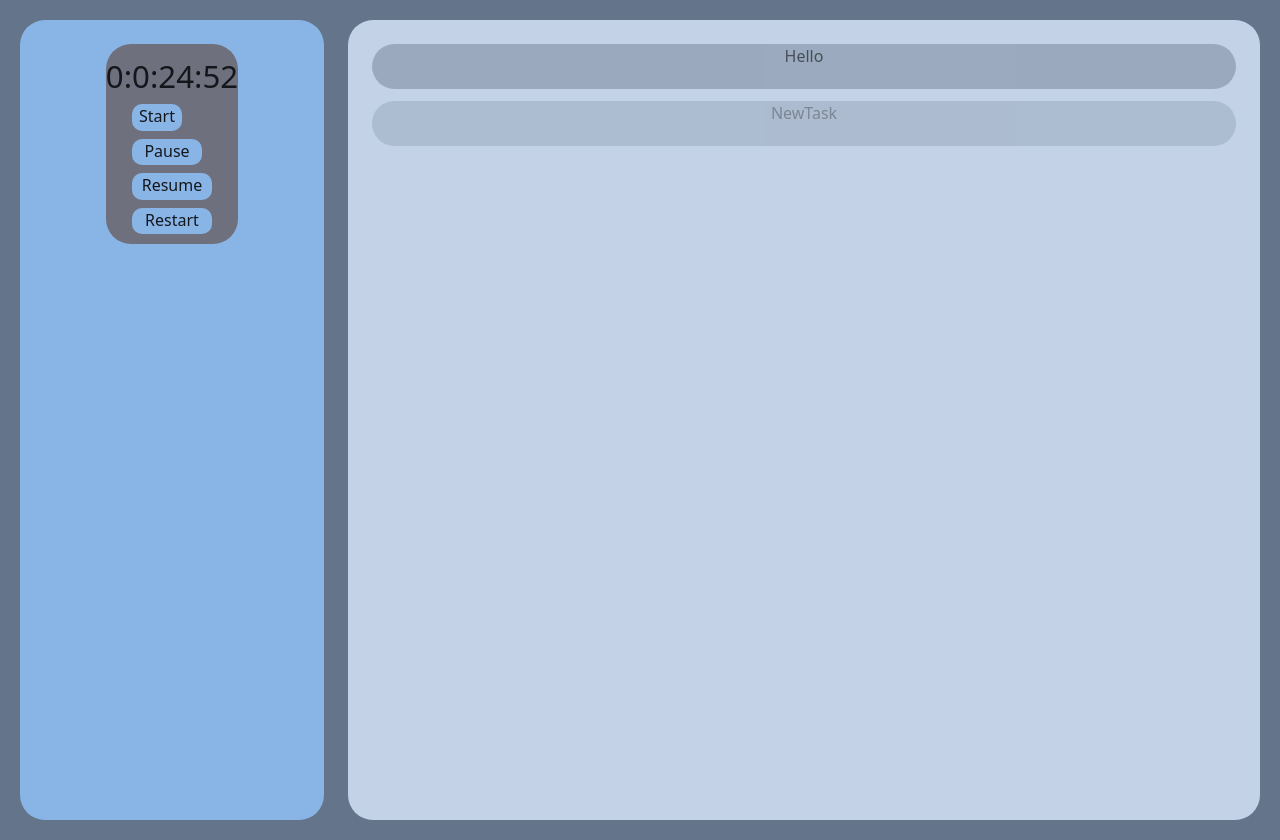
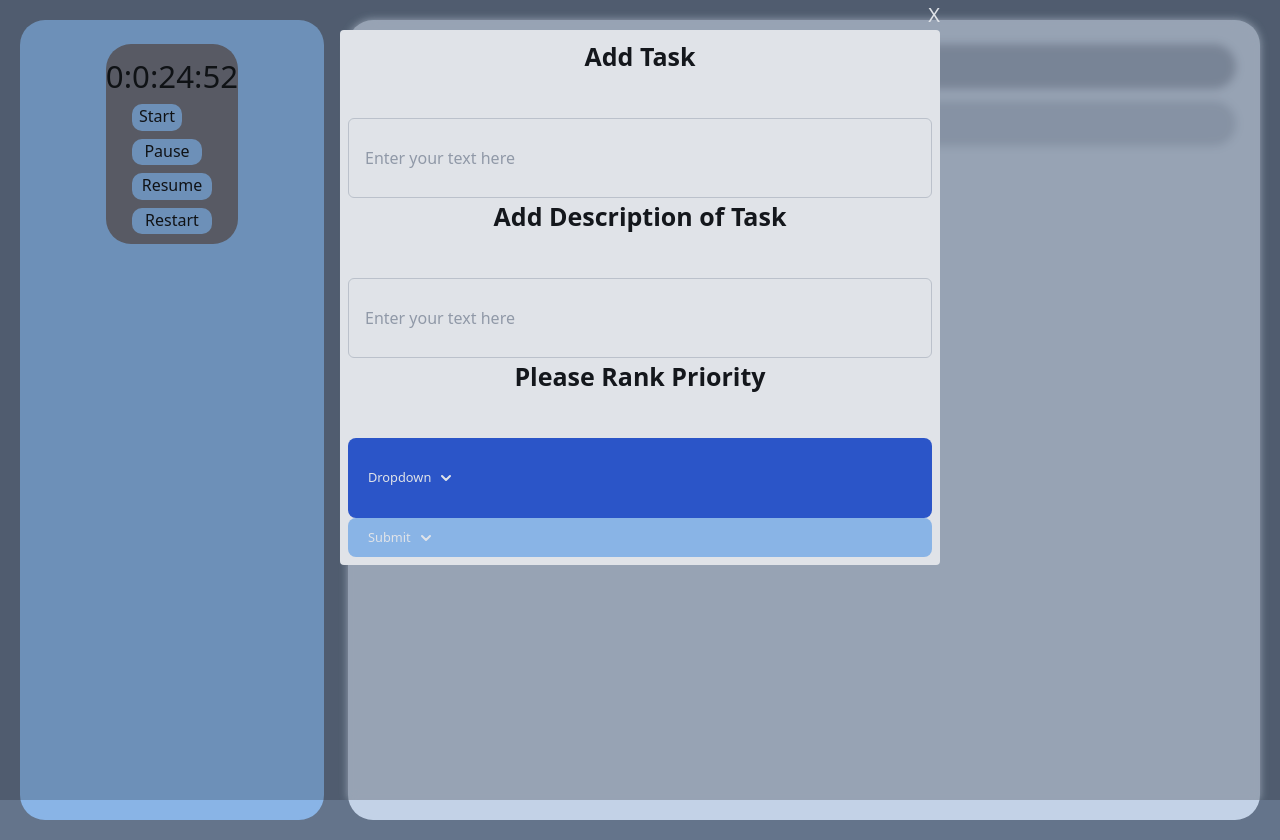
Before and after one commit to amrita-arun/assignment_tracker, a React (Vite) app: page / in a window 1280 px wide. Both pictures are taken after a click on the button "NewTask". Built offline with nearby package versions, Linux system fonts and the light colour scheme.

Commit message:
added form popup

```diff
--- a/src/components/AddTaskForm.jsx
+++ b/src/components/AddTaskForm.jsx
@@ -1,9 +1,17 @@
 import React from 'react'
 
-const AddTaskForm = () => {
+const AddTaskForm = ({ isVisible, onClose, children }) => {
+  if (!isVisible) return null;
+
+  const handleClose = (e) => {
+    if (e.target.id === 'wrapper') onClose();
+  }
   return (
-    <div >
-
+    <div className='fixed inset-0 bg-black bg-opacity-25 backdrop-blur-sm flex justify-center item-center' id="wrapper" onClick={handleClose}>
+      <div className='w-[600px] flex flex-col'>
+        <button className='text-white text-xl place-self-end' onClick={() => onClose()}>X</button>
+        <div className='bg-white p-2 rounded grid grid-rows-6'>{children}</div>
+      </div>
     </div>
   )
 }
--- a/src/components/HomePage.jsx
+++ b/src/components/HomePage.jsx
@@ -1,20 +1,19 @@
-import React from 'react'
+import React, { Fragment, useState } from 'react'
 import TaskDetail from './TaskDetail'
 import TaskComponent from './TaskComponent'
 import Timer from './Timer'
 import Datetime from 'react-datetime';
 import NewTask from './NewTask';
+import AddTaskForm from './AddTaskForm';
 
 
 const HomePage = () => {
   return (
     <>
-    <div>
-
-    </div>
     <div className='space-y-3 pt-6 pl-6 pr-6 justify-items-stretch h-[800px] opacity-80 bg-blue-100 rounded-[25px]'>
       <TaskComponent />
       <NewTask />
+
     </div>
 
     {/*
--- a/src/components/NewTask.jsx
+++ b/src/components/NewTask.jsx
@@ -1,18 +1,58 @@
-import React, { useState } from 'react'
+import React, { Fragment, useState } from 'react'
+import AddTaskForm from './AddTaskForm';
 
 const NewTask = () => {
-    const [task, setTask] = useState("");
-
-    function handleNewTask(event) {
-        <h1>HEY GUYS!</h1>
-    }
+    const [showForm, setShowForm] = useState(false);
     return (
     <div>
         <div className="h-[45px] opacity-40 bg-slate-400 rounded-[25px]">
             <div>
-                <button>NewTask</button>
+                <button onClick={() => setShowForm(true)}>NewTask</button>
             </div>
         </div>
+        <AddTaskForm isVisible={showForm} onClose={() => setShowForm(false)}>
+            <p class = "text-2xl font-bold text-center">Add Task</p>
+            <input
+                type="text"
+                class=" border border-gray-300 px-4 py-2 rounded-md focus:outline-none focus:border-blue-500"
+                placeholder="Enter your text here" />
+            <p class = "text-2xl font-bold text-center">Add Description of Task</p>
+            <input
+                type="text"
+                class="h-20 border border-gray-300 px-4 py-2 rounded-md focus:outline-none focus:border-blue-500"
+                placeholder="Enter your text here"/>
+            <p class = "text-2xl font-bold text-center">Please Rank Priority</p>
+            <button id="DropdownButton" data-dropdown-toggle="DropdownMenu" class="text-white bg-blue-700 hover:bg-blue-800 focus:ring-4 focus:outline-none focus:ring-blue-300 font-medium rounded-lg text-sm px-5 py-2.5 text-center inline-flex items-center dark:bg-blue-600 dark:hover:bg-blue-700 dark:focus:ring-blue-800" type="button">Dropdown<svg class="w-2.5 h-2.5 ml-2.5" aria-hidden="true" xmlns="http://www.w3.org/2000/svg" fill="none" viewBox="0 0 10 6">
+            <path stroke="currentColor" stroke-linecap="round" stroke-linejoin="round" stroke-width="2" d="m1 1 4 4 4-4" />
+            </svg>
+            </button>
+            <div id="DropdownMenu" class="z-10 hidden w-48 bg-white divide-y divide-gray-100 rounded-lg shadow dark:bg-gray-700 dark:divide-gray-600">
+          <ul class="p-3 space-y-1 text-sm text-gray-700 dark:text-gray-200" aria-labelledby="DropdownButton">
+            <li>
+              <div class="flex items-center p-2 rounded hover:bg-gray-100 dark:hover:bg-gray-600">
+                <input id="default-radio-4" type="radio" value="" name="default-radio" class="w-4 h-4 text-blue-600 bg-gray-100 border-gray-300 focus:ring-blue-500 dark:focus:ring-blue-600 dark:ring-offset-gray-700 dark:focus:ring-offset-gray-700 focus:ring-2 dark:bg-gray-600 dark:border-gray-500" />
+                <label for="default-radio-4" class="w-full ml-2 text-sm font-medium text-gray-900 rounded dark:text-gray-300">Priority 1</label>
+              </div>
+            </li>
+            <li>
+              <div class="flex items-center p-2 rounded hover:bg-gray-100 dark:hover:bg-gray-600">
+                <input checked id="default-radio-5" type="radio" value="" name="default-radio" class="w-4 h-4 text-blue-600 bg-gray-100 border-gray-300 focus:ring-blue-500 dark:focus:ring-blue-600 dark:ring-offset-gray-700 dark:focus:ring-offset-gray-700 focus:ring-2 dark:bg-gray-600 dark:border-gray-500" />
+                <label for="default-radio-5" class="w-full ml-2 text-sm font-medium text-gray-900 rounded dark:text-gray-300">Priority 2</label>
+              </div>
+            </li>
+            <li>
+              <div class="flex items-center p-2 rounded hover:bg-gray-100 dark:hover:bg-gray-600">
+                <input id="default-radio-6" type="radio" value="" name="default-radio" class="w-4 h-4 text-blue-600 bg-gray-100 border-gray-300 focus:ring-blue-500 dark:focus:ring-blue-600 dark:ring-offset-gray-700 dark:focus:ring-offset-gray-700 focus:ring-2 dark:bg-gray-600 dark:border-gray-500" />
+                <label for="default-radio-6" class="w-full ml-2 text-sm font-medium text-gray-900 rounded dark:text-gray-300">Priority 3</label>
+              </div>
+            </li>
+          </ul>
+        </div>
+        <button id="submitButton" class="text-white bg-blue-300 hover:bg-blue-400 focus:ring-4 focus:outline-none focus:ring-blue-300 font-medium rounded-lg text-sm px-5 py-2.5 text-center inline-flex items-center dark:bg-blue-600 dark:hover:bg-blue-700 dark:focus:ring-blue-800" type="button">Submit<svg class="w-2.5 h-2.5 ml-2.5" aria-hidden="true" xmlns="http://www.w3.org/2000/svg" fill="none" viewBox="0 0 10 6">
+            <path stroke="currentColor" stroke-linecap="round" stroke-linejoin="round" stroke-width="2" d="m1 1 4 4 4-4" />
+            </svg>
+        </button>
+        </AddTaskForm>
     </div>
     )
 }
```
